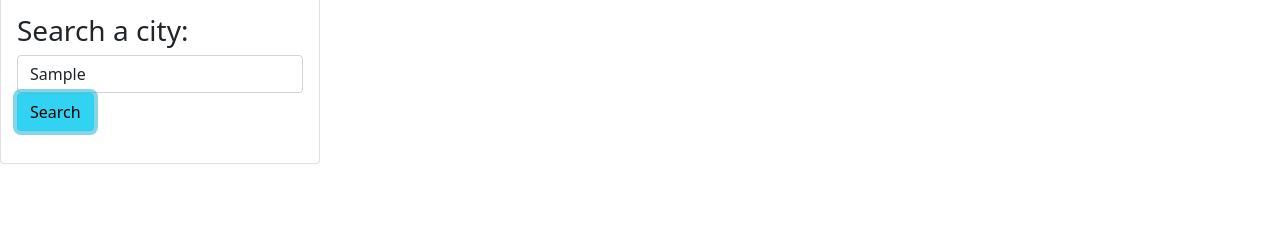
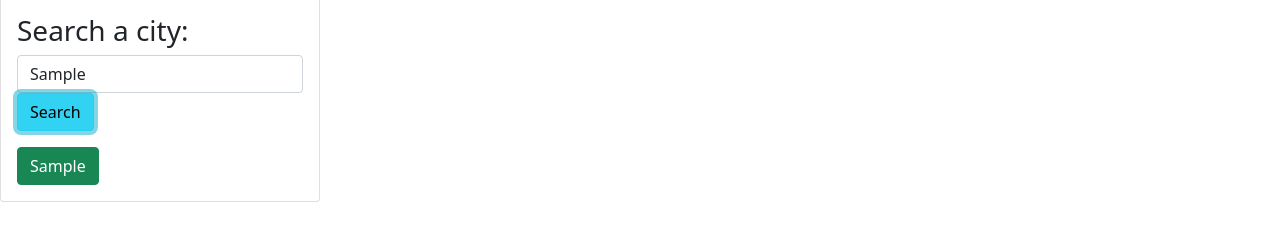
Before and after one commit to jbungurait/My-Weather-Dashboard, a plain HTML site: page index.html in a window 1280 px wide. Both pictures are taken after typing "Sample" into the empty fields and a click on the button "Search". Shown: the part 142-382 px from the top of the page. Drawn offline with nearby package versions, Linux system fonts and the light colour scheme; no server answers.

Commit message:
need city search button function

```diff
--- a/assets/script.js
+++ b/assets/script.js
@@ -3,6 +3,7 @@ let APIKey = "6e9212c1940c5264a43ed792ce5f5c11";
 var headerDate = $(".date");
 var citySearch = $("#citySearch");
 var searchCardEL = $(".card");
+var searchHistoryEL = $(".searchHistory");
 var city = [];
 var cityStorage = [];
 
@@ -10,6 +11,22 @@ var createDate = function () {
   var currentDate = dayjs().format("dddd, DD MMM YYYY");
   console.log(currentDate);
   headerDate.text(currentDate);
+};
+
+var cityHistory = function () {
+  var historyButton = $(".cities");
+  historyButton.remove();
+
+  var historyString = localStorage.getItem("Cities");
+  var historyArray = JSON.parse(historyString);
+
+  for (let index = 0; index < historyArray.length; index++) {
+    const listEL = historyArray[index];
+    const buttonEL = `<button class="cities btn btn-success">${listEL}</button>`
+    searchHistoryEL.append(buttonEL);
+
+  };
+
 };
 
 var getCityWeather = function (city) {
@@ -54,7 +71,7 @@ citySearch.on("submit", function (event) {
   weekly.remove();
 
   getCityWeather(city);
-
+  cityHistory();
 });
 
 var currentDay = function (data) {
@@ -107,3 +124,4 @@ var createWeatherCard = function (data) {
 }
 
 createDate();
+cityHistory();
--- a/index.html
+++ b/index.html
@@ -37,6 +37,9 @@
                         <button type="submit" class="search btn btn-info" id="search">Search</button>
                     </form>
                 </div>
+                <div class="searchHistory">
+
+                </div>
             </div>
         </div>
     </div>
```
Also changed, not shown: assets/style.css (line endings or trailing spaces).
